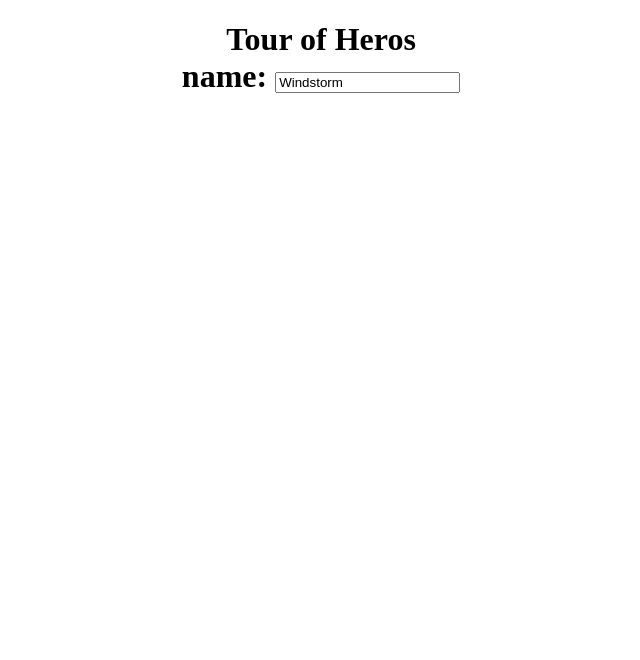
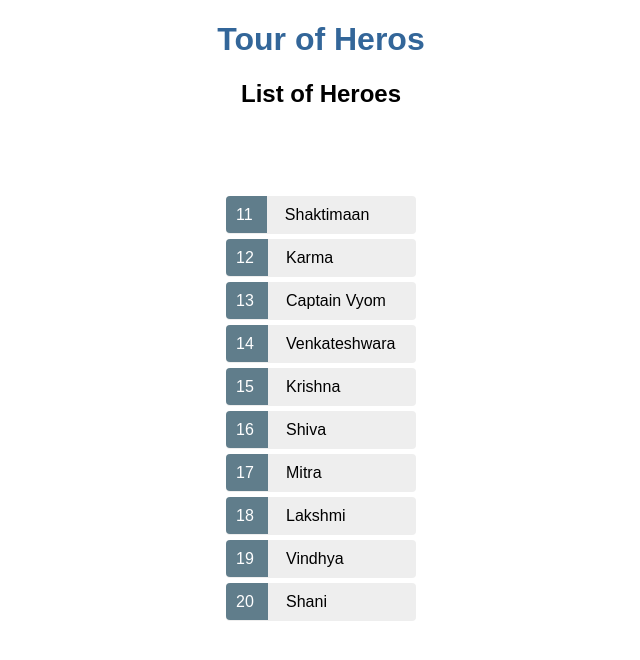
Before and after one commit to numoonchld/tourOfHeroes, an Angular app: page / in a window 1280 px wide. Shown: the top 660 px of the page, without its empty margins (319-959 px from the left). Built offline with nearby package versions, Linux system fonts and the light colour scheme.

Commit message:
(#4) displaying a list of heros

```diff
--- a/src/app/app.component.css
+++ b/src/app/app.component.css
@@ -0,0 +1,22 @@
+/* Application-wide Styles */
+h1 {
+    color: #369;
+    font-family: Arial, Helvetica, sans-serif;
+    /* font-size: 250%; */
+  }
+  h2, h3 {
+    color: #444;
+    font-family: Arial, Helvetica, sans-serif;
+    font-weight: lighter;
+  }
+  body {
+    margin: 2em;
+  }
+  body, input[text], button {
+    color: #888;
+    font-family: Cambria, Georgia;
+  }
+  /* everywhere else */
+  * {
+    font-family: Arial, Helvetica, sans-serif;
+  }
--- a/src/app/app.component.html
+++ b/src/app/app.component.html
@@ -1,8 +1,8 @@
 <!--The content below is only a placeholder and can be replaced.-->
 <div style="text-align:center">
-  <h1>
-    {{ title }}
-    <app-heroes></app-heroes>
-  </h1>
+
+  <h1> {{title}} </h1>
+
+  <app-heroes></app-heroes>
 
 </div>
--- a/src/app/heroes/heroes.component.css
+++ b/src/app/heroes/heroes.component.css
@@ -0,0 +1,46 @@
+/* HeroesComponent's private CSS styles */
+
+.selected {
+    background-color: #CFD8DC !important;
+    color: white;
+}
+
+.heroes {
+    margin: 0 0 20px  0;
+    list-style-type: none;
+    padding: 5% 0%;
+    width: 200px;
+}
+
+.heroes li {
+    cursor: pointer;
+    position: relative;
+    left: 0px;
+    background-color: #EEE;
+    margin: 5px;
+    padding: 5% 0px;
+    /* height: 40px; */
+    border-radius: 4px;
+    font-size: 12pt;
+}
+
+.heroes li.selected:hover {
+    background-color: #BBD8DC !important;
+    color: white;
+}
+
+.heroes li:hover {
+    color: #607D8B;
+    background-color: #DDD;
+    left: 5px;
+}
+
+.heroes .badge {
+    /* display: inline-block; */
+    font-size: 12pt;
+    color: white;
+    padding: 10px 10px;
+    background-color: #607D8B;
+    height: 200%;
+    border-radius: 4px 0 0 4px;
+}
--- a/src/app/heroes/heroes.component.html
+++ b/src/app/heroes/heroes.component.html
@@ -3,8 +3,31 @@
 <div> <span> id: </span>  {{hero.id}} </div>
 <div> <span> name: </span>  {{hero.name}} </div> -->
 
-<div>
-  <label> name:
-    <input [(ngModel)]="hero.name" placeholder = "name">
-  </label>
+<div align="center">
+
+  <div *ngIf="selectedHero">
+
+    <h2> {{selectedHero.name | uppercase}} Details </h2>
+    <div> <span> id: </span> {{selectedHero.id}} </div>
+
+    <div>
+      <label> name:
+        <input [(ngModel)]="selectedHero.name" placeholder="name">
+      </label>
+    </div>
+
+  </div>
+
+  <h2 > List of Heroes </h2>
+
+  <div>
+
+    <ul class="heroes">
+      <li align="left" *ngFor="let hero of heroes" (click)="onSelect(hero)" [class.selected]="hero===selectedHero" >
+        <span class="badge" > {{hero.id}} </span> &nbsp;&nbsp;&nbsp; {{hero.name}}
+      </li>
+    </ul>
+
+  </div>
+
 </div>
--- a/src/app/heroes/heroes.component.ts
+++ b/src/app/heroes/heroes.component.ts
@@ -1,5 +1,6 @@
 import { Component, OnInit } from '@angular/core';
-import { Hero } from '../hero';
+import { Hero } from './hero';
+import { HEROES } from './mock-heroes';
 
 @Component({
   selector: 'app-heroes',
@@ -16,6 +17,13 @@ export class HeroesComponent implements OnInit {
     name: "Windstorm"
   };
 
+  heroes = HEROES;
+
+  selectedHero: Hero;
+  onSelect(hero:Hero): void {
+    this.selectedHero = hero;
+  }
+
   constructor() {  }
 
   ngOnInit() {  }
--- /dev/null
+++ b/src/app/heroes/mock-heroes.ts
@@ -0,0 +1,15 @@
+
+
+
+export const HEROES = [
+    {id: 11, name: 'Shaktimaan'},
+    {id: 12, name: 'Karma'},
+    {id: 13, name: 'Captain Vyom'},
+    {id: 14, name: 'Venkateshwara'},
+    {id: 15, name: 'Krishna'},
+    {id: 16, name: 'Shiva'},
+    {id: 17, name: 'Mitra'},
+    {id: 18, name: 'Lakshmi'},
+    {id: 19, name: 'Vindhya'},
+    {id: 20, name: 'Shani'},
+];
```
Also changed, not shown: src/app/heroes/hero.ts (renamed from src/app/hero.ts).
